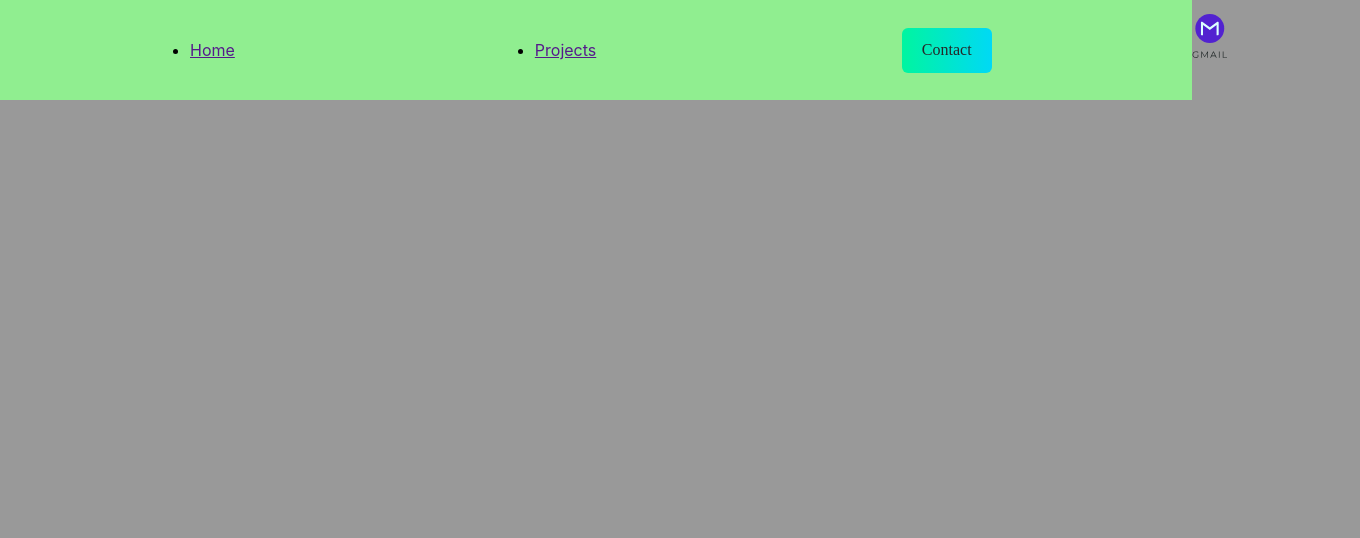
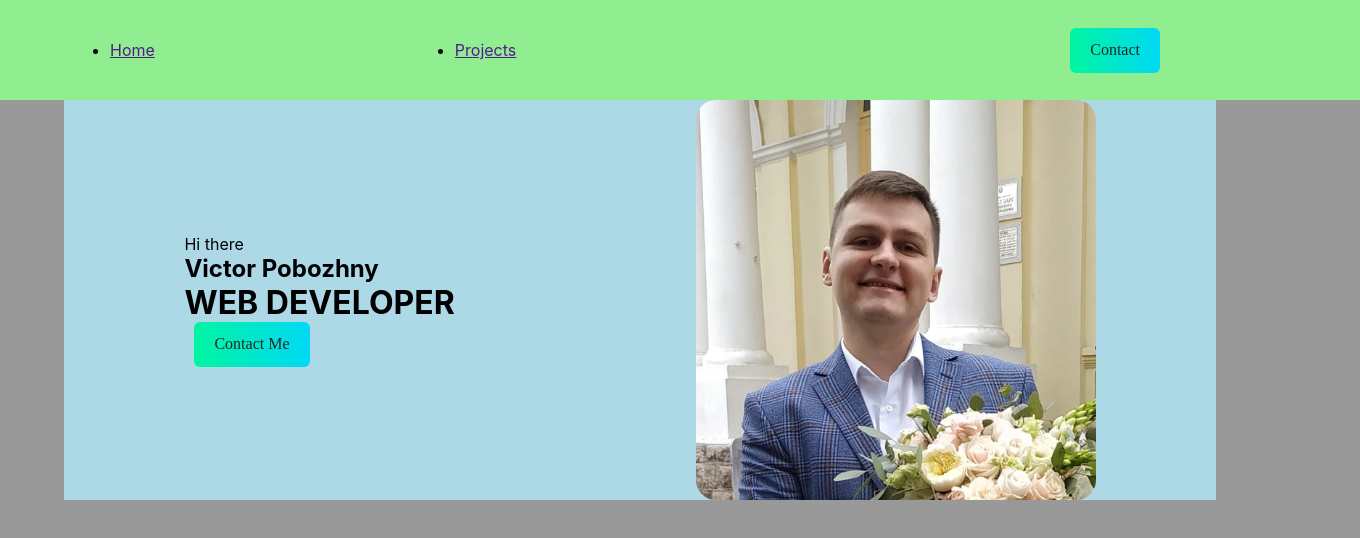
Before and after one commit to victorpobozhny/styled-components, a React app: page / in a window 1280 px wide. Shown: the top 538 px of the page, 1360 px wide, since content can reach past the window. Built offline with nearby package versions, Linux system fonts and the light colour scheme.

Commit message:
Main section

```diff
--- a/src/App.tsx
+++ b/src/App.tsx
@@ -1,14 +1,14 @@
 import styled from 'styled-components';
 import {theme} from "./styles/Theme.styled";
 import {Header} from "./layout/header/Header";
-import {Icon} from "./components/Icon";
+import {Main} from "./layout/sections/Main";
 
 
 function App() {
     return (
         <Box>
             <Header/>
-            <Icon iconId={'gmail'}/>
+            <Main/>
         </Box>
     );
 }
@@ -17,7 +17,9 @@ export default App;
 
 const Box = styled.div`
   display: flex;
-  justify-content: center;
+  flex-direction: column;
+  align-items: center;
+
 
 
   @media ${theme.media.tablet} {
--- /dev/null
+++ b/src/components/FlexWrapper.tsx
@@ -0,0 +1,19 @@
+import React from 'react';
+import styled from "styled-components";
+
+type FlexWrapperPropsType = {
+    direction?: string
+    justifyContent?: string
+    alignItems?: string
+    flexWrap?: string
+    gap?: string
+}
+
+export const FlexWrapper = styled.div<FlexWrapperPropsType>`
+  display: flex;
+  flex-direction: ${props => props.direction || 'row'};
+  justify-content: ${props => props.justifyContent || 'flex-start'};
+  align-items: ${props => props.alignItems || 'stretch'};
+  flex-wrap: ${props => props.flexWrap || 'nowrap'};
+  gap: ${props => props.gap || '0'}
+`
--- a/src/components/Icon.tsx
+++ /dev/null
@@ -1,24 +0,0 @@
-import React from 'react';
-import iconsSprite from './../assets/images/sprite.svg'
-
-type IconType = {
-    iconId: string
-    width?: string
-    height?: string
-    viewBox?: string
-
-}
-
-export const Icon = (props: IconType) => {
-    return (
-        <svg
-            width={props.width || "115.490479"}
-            height={props.height || "120.000000"}
-            viewBox={props.viewBox || "0 0 115.49 120"}
-            fill="none"
-            xmlns="http://www.w3.org/2000/svg"
-            xmlnsXlink="http://www.w3.org/1999/xlink">
-            <use xlinkHref={`${iconsSprite}#${props.iconId}`}/>
-        </svg>
-    );
-};
--- /dev/null
+++ b/src/layout/sections/Main.tsx
@@ -0,0 +1,43 @@
+import React from 'react';
+import styled from "styled-components";
+import {Button} from "../../components/button/Button";
+import mainPhoto from './../../assets/images/mainPhoto.webp'
+import {FlexWrapper} from "../../components/FlexWrapper";
+
+
+export const Main = () => {
+    return (
+        <StyledMain>
+            <FlexWrapper alignItems={'center'} justifyContent={'space-around'}>
+                <div>
+                    <span>Hi there</span>
+                    <Name>Victor Pobozhny</Name>
+                    <MainTitle>WEB DEVELOPER</MainTitle>
+                    <Button group={"contact"} name={'Contact Me'}/>
+                </div>
+                <Photo src={mainPhoto} alt={'Main Photo'}/>
+            </FlexWrapper>
+        </StyledMain>
+    );
+};
+
+
+const StyledMain = styled.div`
+  width: 90vw;
+  background-color: lightblue;
+
+`
+
+const Photo = styled.img`
+  width: 400px;
+  height: 400px;
+  border-radius: 20px;
+  object-fit: cover;
+`
+
+const MainTitle = styled.h1`
+
+`
+const Name = styled.h2`
+
+`
```
Also changed, not shown: src/components/icon/Icon.tsx (added, +24 -0 lines), src/assets/images/mainPhoto.webp (added).
